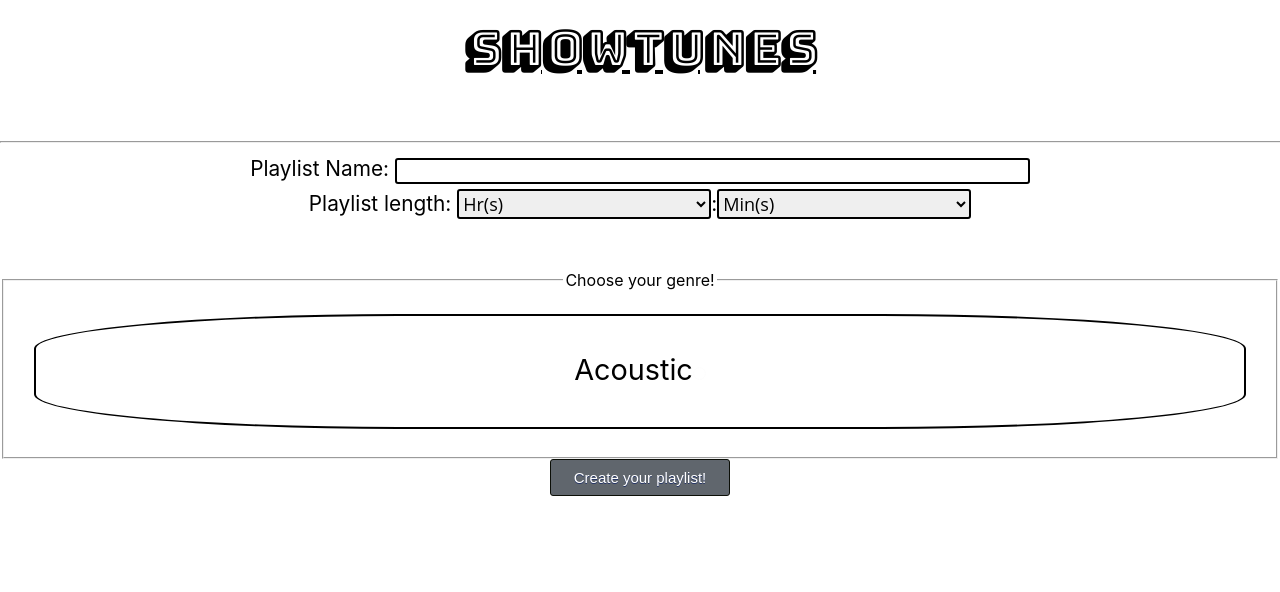
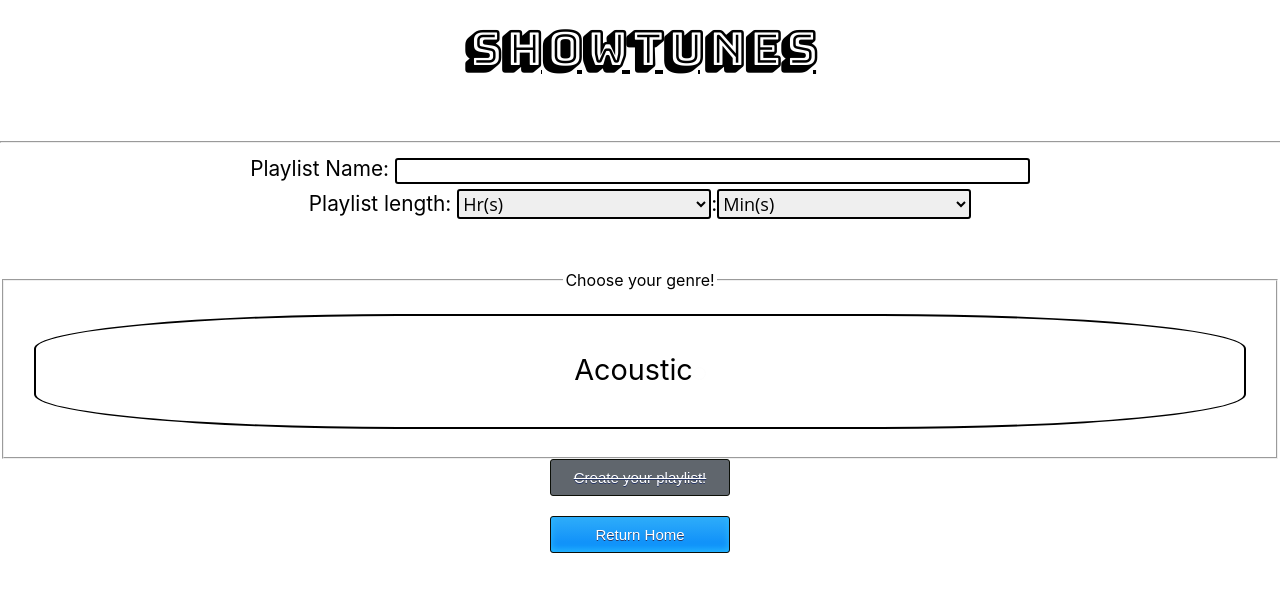
Before and after one commit to nasjones/static-playlist, a React (Create React App) app: page /homepage in a window 1280 px wide. Shown: the top 592 px of the page. Built offline with nearby package versions, Linux system fonts and the light colour scheme.

Commit message:
button return added

```diff
--- a/src/Homepage/Homepage.css
+++ b/src/Homepage/Homepage.css
@@ -6,10 +6,6 @@
     display: flex;
     flex-wrap: wrap;
     margin: 10px;
-}
-
-#input-wrap {
-    /* display: flex; */
 }
 
 .inputs {
@@ -100,9 +96,14 @@
     background: linear-gradient(to bottom, #60666d 5%, #60666d 100%);
     background-color: #60666d;
     box-shadow: none;
+    text-decoration: line-through;
 }
 
 #create:active {
     position: relative;
     top: 1px;
 }
+
+#button-wrap {
+    display: inline-grid;
+}
--- a/src/Homepage/Homepage.js
+++ b/src/Homepage/Homepage.js
@@ -158,7 +158,10 @@
                                         {genres}
                                     </div>
                                 </fieldset>
-                                <button type="submit" id="create" onClick={e => value.playlists = this.subHandle(e, value)} disabled={timeError || genreError || titleError}>Create your playlist!</button>
+                                <div id="button-wrap">
+                                    <button type="submit" id="create" onClick={e => this.subHandle(e, value)} disabled={timeError || genreError || titleError}>Create your playlist!</button>
+                                    <button id="create" onClick={e => this.goLand(e)}>Return Home</button>
+                                </div>
                             </form>
                         </div>
                     )
--- a/src/Playlists/Existing-playlists.js
+++ b/src/Playlists/Existing-playlists.js
@@ -25,7 +25,7 @@
                     <Playlister key={playlist.id} id={playlist.id} name={playlist.name} genre={genre} length={playlist.length} />
                 )
             }
-            return null
+            return
 
         })
     }
```
Also changed, not shown: 3 other files (tests, documents, lock files or other folders).
